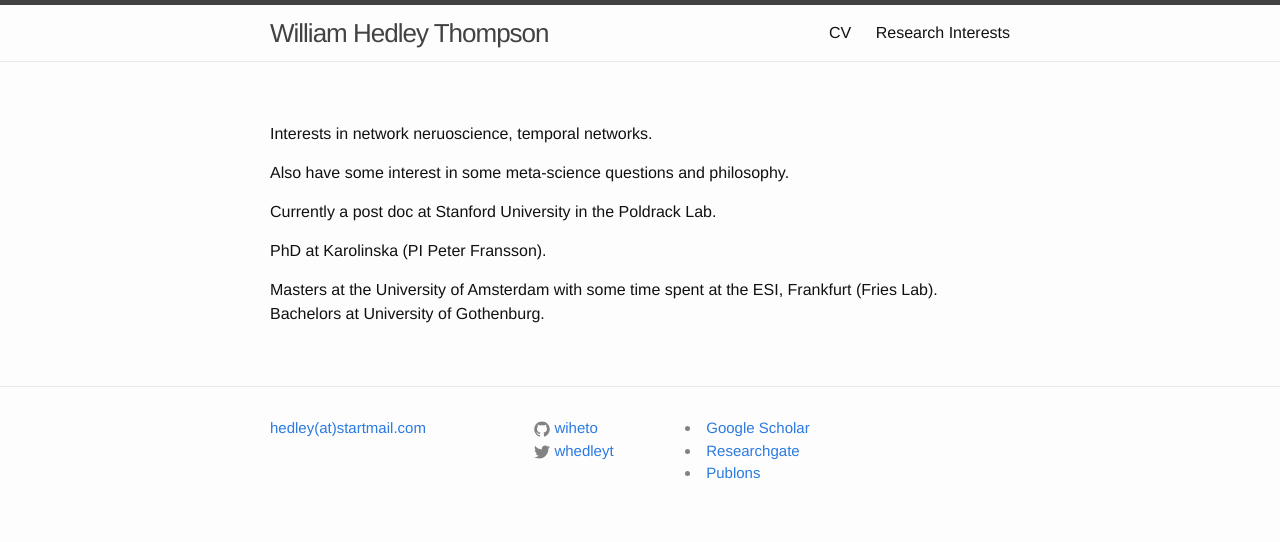
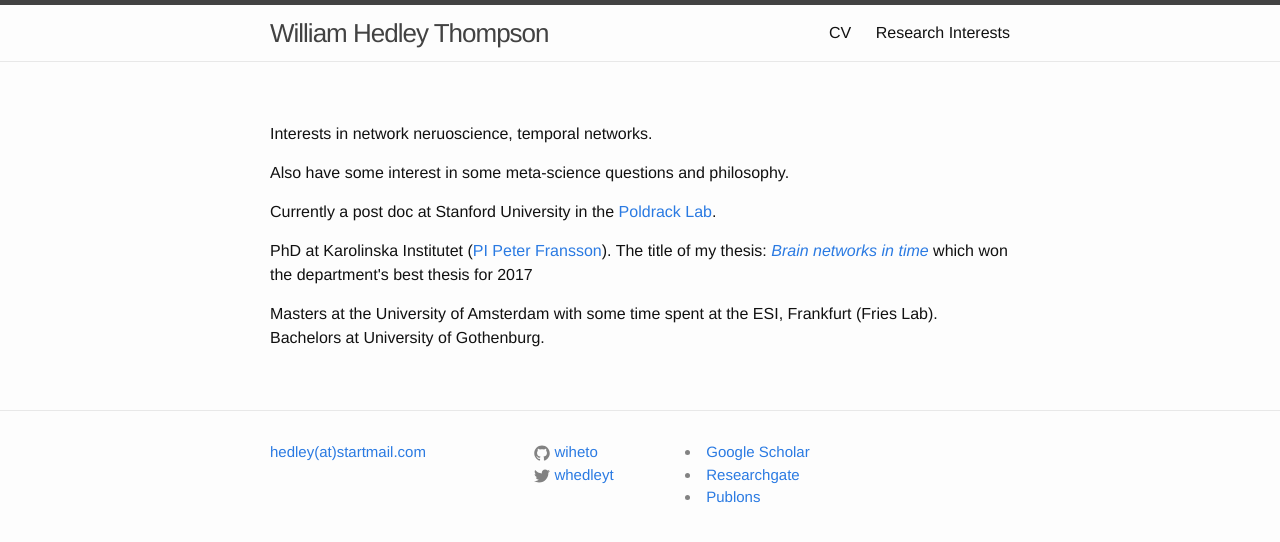
Before and after one commit to wiheto/wiheto.github.io, a Jekyll site: the page built from index.html, in a window 1280 px wide. Shown: the top 542 px of the page. Built offline with Jekyll 4.4.1, drawn with Linux system fonts in a browser that asks for light colours.

Commit message:
better description

```diff
--- a/_config.yml
+++ b/_config.yml
@@ -11,8 +11,9 @@ email: hedley(at)startmail.com
 description: > # this means to ignore newlines until "baseurl:"
   Interests in network neruoscience, temporal networks.<p>
   Also have some interest in some meta-science questions and philosophy.<p>
-  Currently a post doc at Stanford University in the Poldrack Lab.<p>
-  PhD at Karolinska (PI Peter Fransson).<p>
+  Currently a post doc at Stanford University in the <a href='https://poldracklab.stanford.edu/'>Poldrack Lab</a>.<p>
+  PhD at Karolinska Institutet (<a href='https://ki.se/en/cns/peter-franssons-research-group'>PI Peter Fransson</a>).
+  The title of my thesis: <i><a href='https://openarchive.ki.se/xmlui/handle/10616/46007'>Brain networks in time</a></i> which won the department's best thesis for 2017<p>
   Masters at the University of Amsterdam with some time spent at the ESI, Frankfurt (Fries Lab). Bachelors at University of Gothenburg.<p>
 baseurl: "" # the subpath of your site, e.g. /blog
 twitter_username: whedleyt
```
